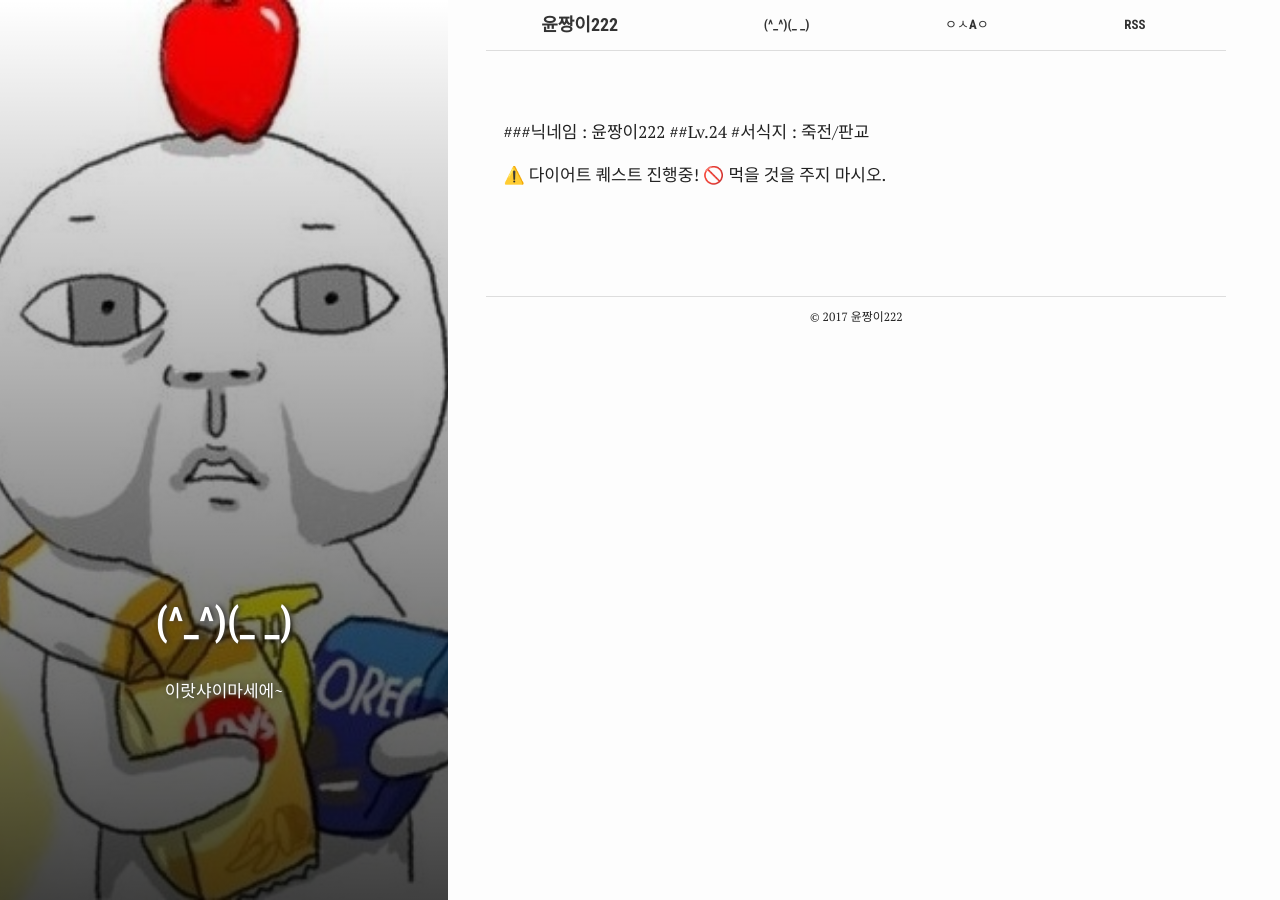
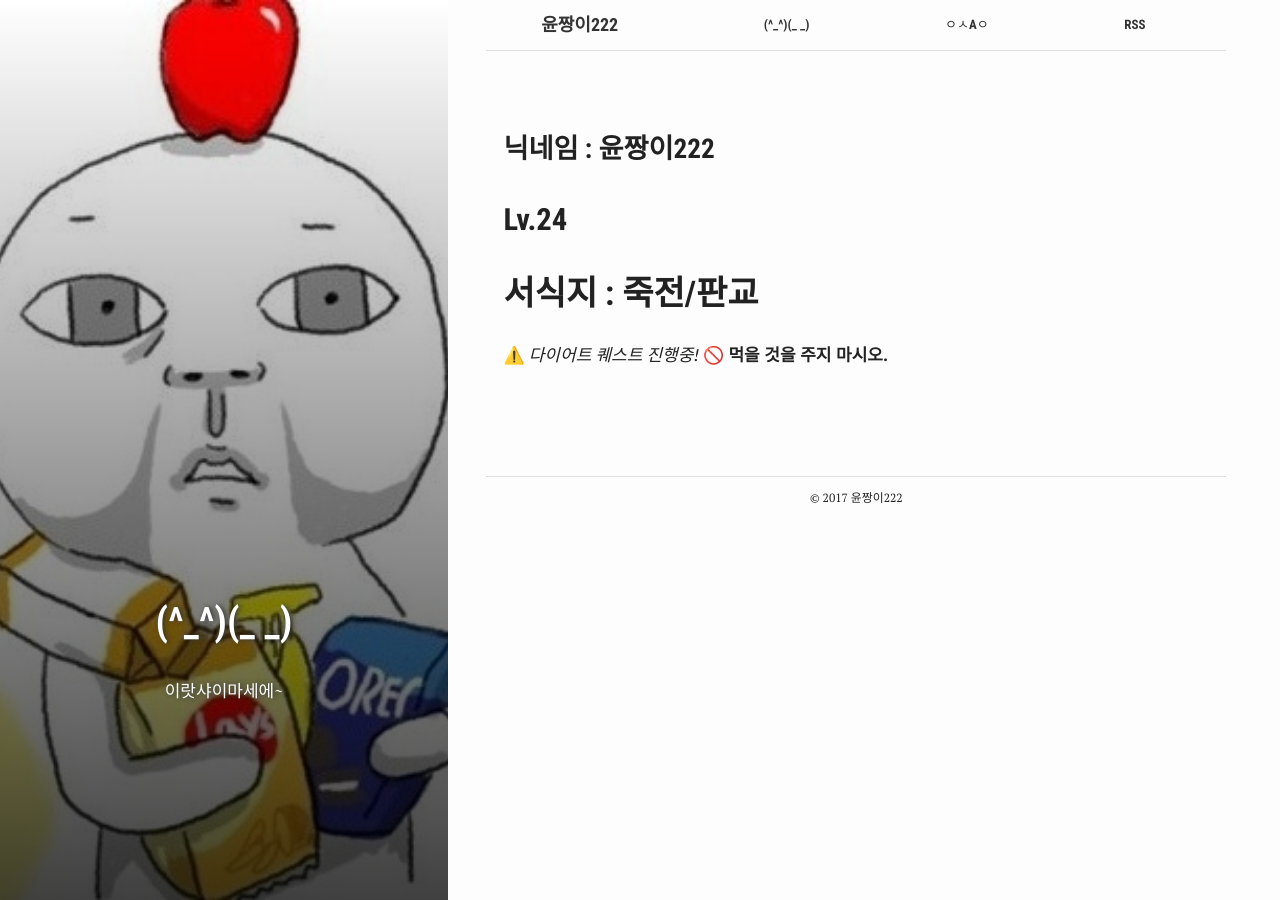
Before and after one commit to yunzzang222/queserasera_zz, a Jekyll site: the page built from (^_^)(_ _).md, in a window 1280 px wide. Built offline with Jekyll 4.4.1, drawn with Linux system fonts in a browser that asks for light colours.

Commit message:
Update (^_^)(_ _).md

```diff
--- a/(^_^)(_ _).md
+++ b/(^_^)(_ _).md
@@ -8,9 +8,11 @@ summary: "이랏샤이마세에~"
 active: (^_^)(_ _)
 ---
 
-###닉네임 : 윤짱이222
-##Lv.24
-#서식지 : 죽전/판교
+### 닉네임 : 윤짱이222
+## Lv.24
+# 서식지 : 죽전/판교
 
-⚠️ 다이어트 퀘스트 진행중!
-🚫 먹을 것을 주지 마시오.
+
+
+⚠️ *다이어트 퀘스트 진행중!*
+🚫 **먹을 것을 주지 마시오.**
```
